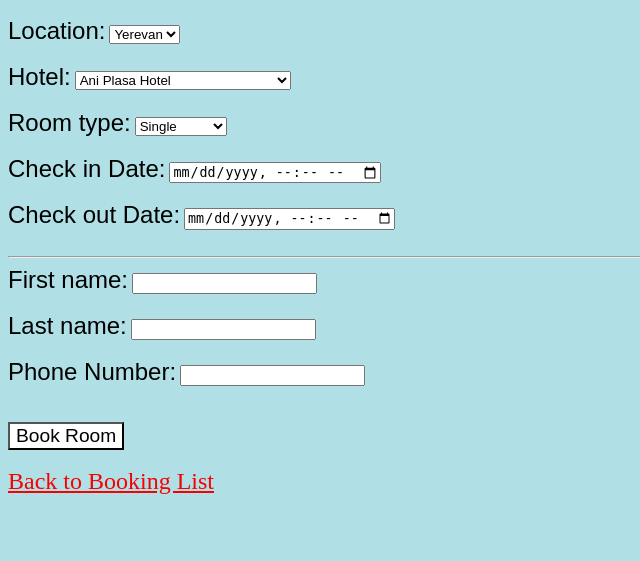
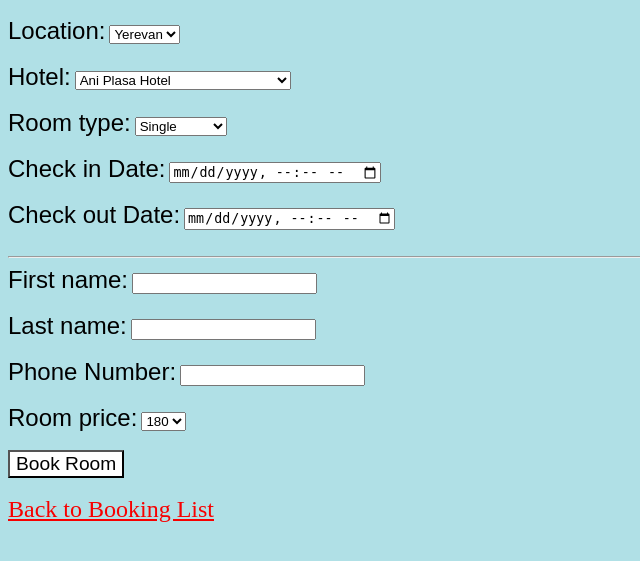
Before and after one commit to alexx2550/booking, a Django app: page /book/ in a window 1280 px wide. Shown: the part 128-689 px from the top of the page, without its empty margins (0-640 px from the left). Run offline with Django 4.2, Linux system fonts and the light colour scheme; data comes from the database, SQL or seed files in the repository; both versions use the stored data as it was after the commit.

Commit message:
Add price in views.py and in html files.

```diff
--- a/room_booking_main/book/models.py
+++ b/room_booking_main/book/models.py
@@ -53,10 +53,10 @@ class Rooms(models.Model):
 
 
 class RoomPrice(models.Model):
-    SINGLE_PRICE = '180'
-    DOUBLE_PRICE = '300'
-    DELUXE_PRICE = '500'
-    PRESIDENTAL_PRICE = '850'
+    SINGLE_PRICE = '180$'
+    DOUBLE_PRICE = '300$'
+    DELUXE_PRICE = '500$'
+    PRESIDENTAL_PRICE = '850$'
 
     PRICE_CHOICE = [
         (SINGLE_PRICE, '180$'),
--- a/room_booking_main/book/templates/book/book_room.html
+++ b/room_booking_main/book/templates/book/book_room.html
@@ -35,9 +35,14 @@
         <input type="text" name="name" required><br><br>
         <label style="font-family: Arial, Helvetica, sans-serif; font-size: 150%;" for="surname">Last name:</label>
         <input type="text" name="surname" required><br><br>
-
         <label style="font-family: Arial, Helvetica, sans-serif; font-size: 150%;" for="phone_number">Phone Number:</label>
         <input type="text" name="phone_number" required><br><br>
+        <label style="font-family: Arial, Helvetica, sans-serif; font-size: 150%;" for="room_price">Room price:</label>
+        <select name="room_price" required>
+            {% for price in price_choices %}
+                <option value="{{ price.id }}">{{ price.room_price }}</option>
+            {% endfor %}
+        </select><br>
 
         <br><input type="submit" value="Book Room" style="font-size: 120%; font-family: Arial, Helvetica, sans-serif; background-color: white;">
     </form>
--- a/room_booking_main/book/templates/book/registration_detail.html
+++ b/room_booking_main/book/templates/book/registration_detail.html
@@ -15,6 +15,7 @@
     <hr>
     <p style="font-family: Arial, Helvetica, sans-serif; font-size: 150%;"><strong>First and last name:</strong> {{ booking.name }} {{ booking.surname }}</p>
     <p style="font-family: Arial, Helvetica, sans-serif; font-size: 150%;"><strong>Phone Number:</strong> {{ booking.phone_number }}</p>
+    <p style="font-family: Arial, Helvetica, sans-serif; font-size: 150%;"><strong>Price:</strong> {{ booking.room_price.room_price }}</p>
     <hr><br>
     <a style="color: rgb(247, 0, 0); font-size: 150%;" href="{% url 'book:registration_list' %}">Back to Booking List</a>
 </body>
--- a/room_booking_main/book/views.py
+++ b/room_booking_main/book/views.py
@@ -1,5 +1,5 @@
 from django.shortcuts import render, get_object_or_404, redirect
-from .models import Booking, Rooms, Hotel, Place
+from .models import Booking, Rooms, Hotel, Place, RoomPrice
 
 def registration_list(request):
     bookings = Booking.objects.all()
@@ -13,6 +13,7 @@ def book_room(request):
     room_choices = Rooms.objects.all()
     hotel_choices = Hotel.objects.all()
     place_choices = Place.objects.all()
+    price_choices = RoomPrice.objects.all()
     if request.method == 'POST':
         name = request.POST.get('name')
         surname = request.POST.get('surname')
@@ -22,6 +23,7 @@ def book_room(request):
         room_type_id = request.POST.get('room_type')
         place_id = request.POST.get('place')
         hotel_id = request.POST.get('hotel')
+        room_price_id = request.POST.get('room_price')
 
 
         booking = Booking(
@@ -34,9 +36,10 @@ def book_room(request):
             room_type_id=room_type_id,
             place_id=place_id,
             hotel_id=hotel_id,
+            room_price_id=room_price_id,
         )
         booking.save()
 
         return redirect('book:registration_list')
 
-    return render(request, 'book/book_room.html', {'hotel_choices': hotel_choices, 'place_choices': place_choices,'room_choices': room_choices})
+    return render(request, 'book/book_room.html', {'hotel_choices': hotel_choices, 'place_choices': place_choices,'room_choices': room_choices, 'price_choices': price_choices})
```
Also changed, not shown: room_booking_main/book/migrations/0023_alter_roomprice_room_price.py (added), room_booking_main/db.sqlite3.
